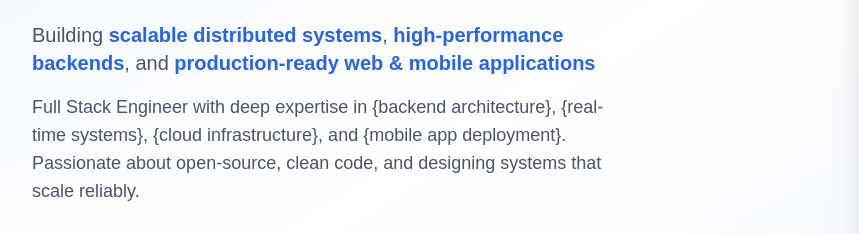
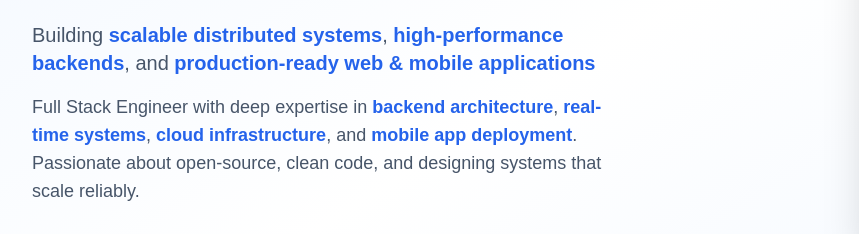
Before and after one commit to bhuvaneshcj/bhuvaneshcj.github.io, a plain HTML site: page index.html in a window 1280 px wide. Shown: the part 373-607 px from the top of the page, 0-859 px from the left. Drawn offline with nearby package versions, Linux system fonts and the light colour scheme; a web font is replaced by a local one.

Commit message:
fixed hero hightlight

```diff
--- a/index.html
+++ b/index.html
@@ -349,7 +349,7 @@
         function renderHero(hero) {
             document.getElementById('hero-name').textContent = hero.name;
             document.getElementById('hero-role').textContent = hero.role;
-            document.getElementById('hero-description').textContent = hero.description;
+            document.getElementById('hero-description').innerHTML = highlight(hero.description);
             document.getElementById('hero-resume-btn').href = hero.resumeUrl;
             document.getElementById('hero-image').src = hero.profileImage;
             document.getElementById('hero-image').alt = hero.profileImageAlt;
```
